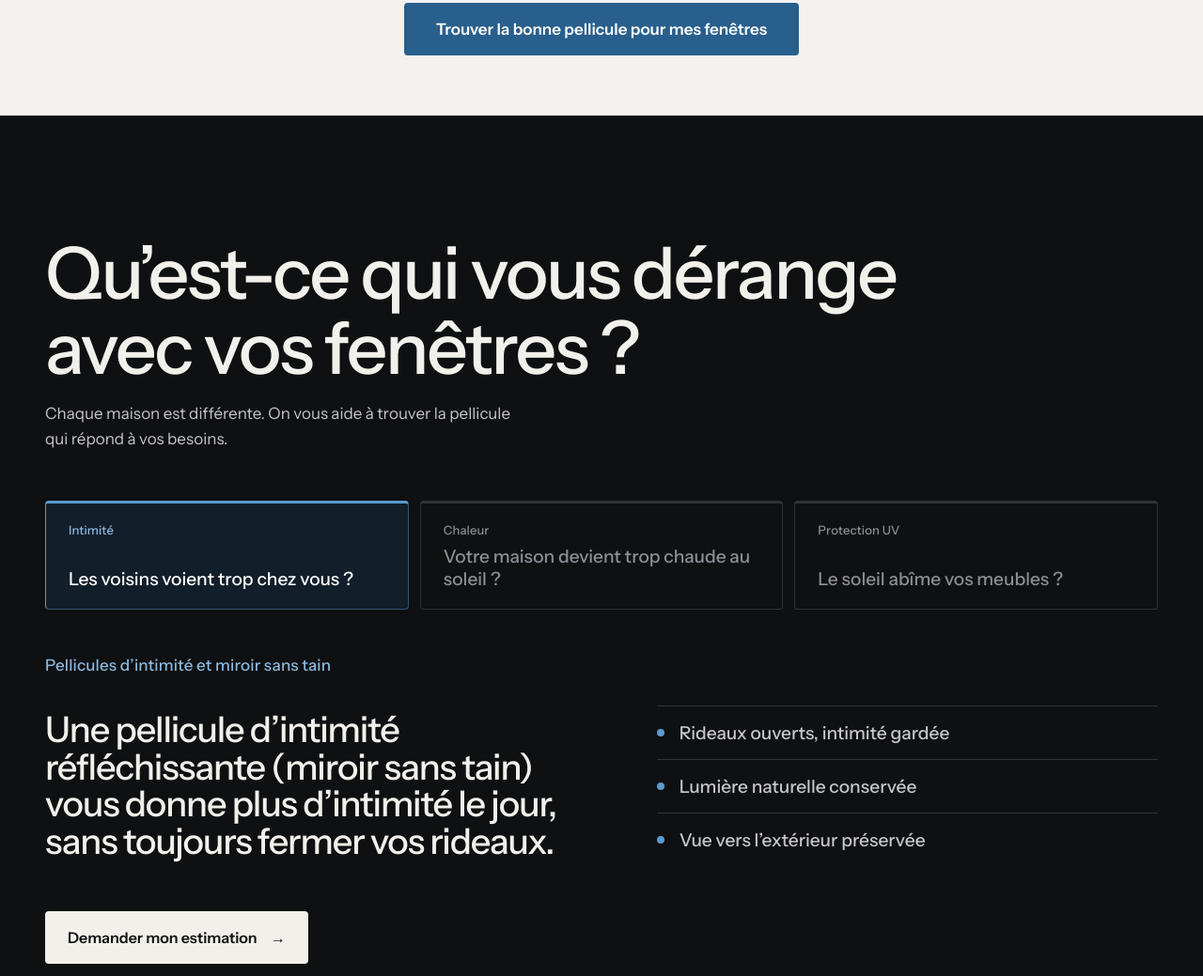
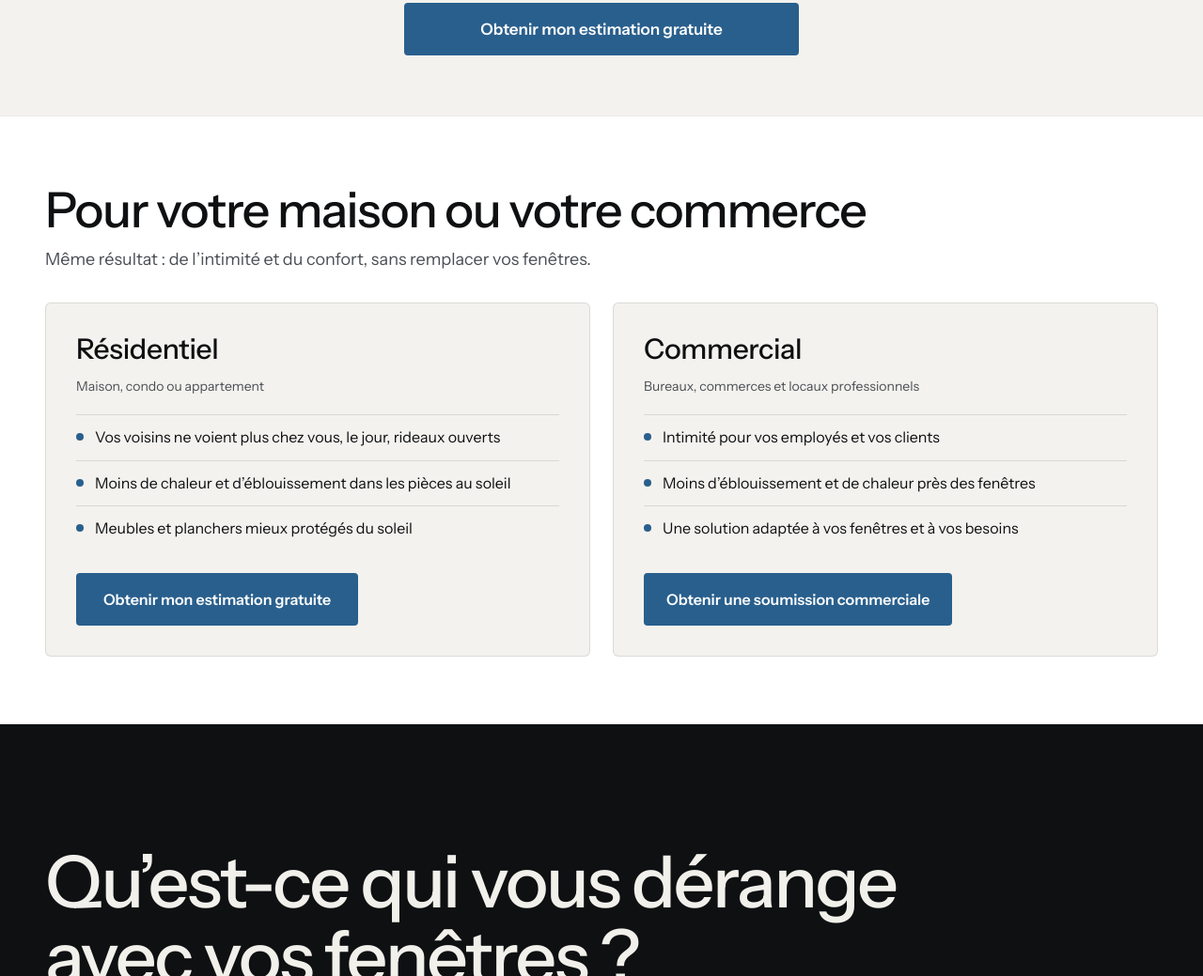
Before and after one commit to olidancause11-cmyk/DV-teinte, a plain HTML site: page index.html in a window 1280 px wide. Shown: the part 1761-2800 px from the top of the page at 94% size. Drawn offline with Linux system fonts and the light colour scheme.

Commit message:
Accueil : titre sur l'intimité, bloc Services résidentiel et commercial, avis avant le processus, textes centrés sur le résultat
Co-Authored-By: Claude Sonnet 5.5 <noreply@anthropic.com>

```diff
--- a/index.html
+++ b/index.html
@@ -61,7 +61,7 @@ fbq('track', 'PageView');
         <a href="#faq">FAQ</a>
       </nav>
       <div class="hdr-actions">
-        <a href="#formulaire" class="hdr-cta"><span class="cta-long">Demander mon estimation</span><span class="cta-short">Estimation</span></a>
+        <a href="#formulaire" class="hdr-cta"><span class="cta-long">Obtenir mon estimation</span><span class="cta-short">Estimation</span></a>
         <button type="button" class="hdr-burger" aria-label="Menu" aria-expanded="false" data-menu-toggle><span></span><span></span></button>
       </div>
     </div>
@@ -86,11 +86,11 @@ fbq('track', 'PageView');
     <div class="hero-text">
       <a href="#formulaire" class="promo-pill"><span class="promo-dot"></span>Jusqu’à 400 $ de rabais, selon la grandeur du projet</a>
       <h1 class="hero-h1">Installation de pellicules pour fenêtres sur la Rive-Sud et les environs</h1>
-      <p class="hero-hook"><span class="ln"><span class="ln-in">Profitez de vos fenêtres.</span></span><span class="ln ln-dim"><span class="ln-in">Pas de vos rideaux.</span></span></p>
-      <p class="hero-p">Plus d’intimité pendant le jour, sans devoir toujours fermer vos rideaux.</p>
+      <p class="hero-hook"><span class="ln"><span class="ln-in">Plus d’intimité.</span></span><span class="ln ln-dim"><span class="ln-in">Zéro regard indiscret.</span></span></p>
+      <p class="hero-p">On installe des pellicules sur vos fenêtres : vous gardez la lumière et la vue, sans les regards de l’extérieur. Pour votre maison ou votre commerce.</p>
       <a href="https://share.google/kLX6jMbjvzO1BwVfc" target="_blank" rel="noopener" class="hero-rating" aria-label="Note de 5 sur 5 basée sur 22 avis Google"><span class="rev-stars" aria-hidden="true">★★★★★</span><span><strong>5/5</strong> · 22 avis sur Google</span></a>
-      <div class="hero-cta"><a href="#formulaire" class="btn-blue">Demander mon estimation gratuite<span aria-hidden="true">→</span></a><a href="tel:4508029892" class="btn-tel" aria-label="Appeler DV Teinte au 450 802-9892"><svg width="18" height="18" viewBox="0 0 24 24" fill="none" stroke="currentColor" stroke-width="2" stroke-linecap="round" stroke-linejoin="round" aria-hidden="true"><path d="M22 16.9v3a2 2 0 0 1-2.2 2 19.8 19.8 0 0 1-8.6-3.1 19.5 19.5 0 0 1-6-6A19.8 19.8 0 0 1 2.1 4.2 2 2 0 0 1 4.1 2h3a2 2 0 0 1 2 1.7c.1.9.4 1.8.7 2.7a2 2 0 0 1-.5 2.1L8.1 9.8a16 16 0 0 0 6 6l1.3-1.3a2 2 0 0 1 2.1-.4c.9.3 1.8.6 2.7.7a2 2 0 0 1 1.7 2z"/></svg>450 802-9892</a></div>
-      <p class="hero-tag">Estimation gratuite à domicile · Installation professionnelle</p>
+      <div class="hero-cta"><a href="#formulaire" class="btn-blue">Obtenir mon estimation gratuite<span aria-hidden="true">→</span></a><a href="tel:4508029892" class="btn-tel" aria-label="Appeler DV Teinte au 450 802-9892"><svg width="18" height="18" viewBox="0 0 24 24" fill="none" stroke="currentColor" stroke-width="2" stroke-linecap="round" stroke-linejoin="round" aria-hidden="true"><path d="M22 16.9v3a2 2 0 0 1-2.2 2 19.8 19.8 0 0 1-8.6-3.1 19.5 19.5 0 0 1-6-6A19.8 19.8 0 0 1 2.1 4.2 2 2 0 0 1 4.1 2h3a2 2 0 0 1 2 1.7c.1.9.4 1.8.7 2.7a2 2 0 0 1-.5 2.1L8.1 9.8a16 16 0 0 0 6 6l1.3-1.3a2 2 0 0 1 2.1-.4c.9.3 1.8.6 2.7.7a2 2 0 0 1 1.7 2z"/></svg>450 802-9892</a></div>
+      <p class="hero-tag">Estimation gratuite à domicile · Garantie de 10 ans</p>
     </div>
   </section>
 
@@ -128,7 +128,37 @@ fbq('track', 'PageView');
         <p class="demo-caption" data-caption="cmp">Comparez la luminosité avant et après.</p>
       </div>
 
-      <a href="#formulaire" class="demo-cta">Trouver la bonne pellicule pour mes fenêtres</a>
+      <a href="#formulaire" class="demo-cta">Obtenir mon estimation gratuite</a>
+    </div>
+  </section>
+
+  <!-- ============ NOS SERVICES : RÉSIDENTIEL ET COMMERCIAL ============ -->
+  <section id="services" class="svc" data-screen-label="Services">
+    <div class="svc-in">
+      <h2 class="svc-title">Pour votre maison ou votre commerce</h2>
+      <p class="svc-sub">Même résultat : de l’intimité et du confort, sans remplacer vos fenêtres.</p>
+      <div class="svc-grid">
+        <article class="svc-card">
+          <h3>Résidentiel</h3>
+          <p class="svc-for">Maison, condo ou appartement</p>
+          <ul class="svc-list">
+            <li>Vos voisins ne voient plus chez vous, le jour, rideaux ouverts</li>
+            <li>Moins de chaleur et d’éblouissement dans les pièces au soleil</li>
+            <li>Meubles et planchers mieux protégés du soleil</li>
+          </ul>
+          <a href="#formulaire" class="svc-btn">Obtenir mon estimation gratuite</a>
+        </article>
+        <article id="commercial" class="svc-card">
+          <h3>Commercial</h3>
+          <p class="svc-for">Bureaux, commerces et locaux professionnels</p>
+          <ul class="svc-list">
+            <li>Intimité pour vos employés et vos clients</li>
+            <li>Moins d’éblouissement et de chaleur près des fenêtres</li>
+            <li>Une solution adaptée à vos fenêtres et à vos besoins</li>
+          </ul>
+          <a href="#formulaire" class="svc-btn" data-pick-projet="Commercial">Obtenir une soumission commerciale</a>
+        </article>
+      </div>
     </div>
   </section>
 
@@ -188,7 +218,7 @@ fbq('track', 'PageView');
     </div>
 
     <div class="solu-cta">
-      <a href="#formulaire" class="btn-cream">Demander mon estimation<span aria-hidden="true">→</span></a>
+      <a href="#formulaire" class="btn-cream">Obtenir mon estimation<span aria-hidden="true">→</span></a>
       <p>On recommande la bonne pellicule pour vous lors de l’estimation. Gratuit et sans engagement.</p>
     </div>
   </section>
@@ -213,47 +243,13 @@ fbq('track', 'PageView');
         </div>
         <div class="trust-item">
           <span class="trust-fig" aria-hidden="true"></span>
-          <h3>La bonne pellicule pour vos fenêtres</h3>
-          <p class="trust-desc">On vient voir vos fenêtres, on prend les mesures et on vous recommande une pellicule adaptée à vos besoins.</p>
+          <h3>Une solution qui règle votre problème</h3>
+          <p class="trust-desc">On vient chez vous, on regarde vos fenêtres et on vous propose ce qui répond vraiment à votre besoin, sans engagement.</p>
           <p class="trust-note">Estimation gratuite à domicile</p>
         </div>
       </div>
 
-      <a href="#formulaire" class="trust-cta">Demander mon estimation gratuite</a>
-    </div>
-  </section>
-
-  <!-- ============ COMMENT ÇA FONCTIONNE ============ -->
-  <section id="processus" class="proc" data-screen-label="Comment ça fonctionne">
-    <div class="proc-in">
-      <h2 class="proc-title">Comment ça fonctionne&nbsp;?</h2>
-      <p class="proc-sub">On s’occupe de tout, du choix de la pellicule jusqu’à l’installation.</p>
-
-      <ol class="proc-steps">
-        <li class="proc-step">
-          <span class="proc-num">01</span>
-          <div class="proc-body">
-            <h3>Expliquez-nous votre besoin</h3>
-            <p>Remplissez le formulaire. On vous contacte pour discuter de votre projet.</p>
-          </div>
-        </li>
-        <li class="proc-step">
-          <span class="proc-num">02</span>
-          <div class="proc-body">
-            <h3>On vient voir vos fenêtres</h3>
-            <p>On examine vos vitrages et on choisit la pellicule adaptée à vos besoins et à vos fenêtres.</p>
-          </div>
-        </li>
-        <li class="proc-step">
-          <span class="proc-num">03</span>
-          <div class="proc-body">
-            <h3>On fait l’installation</h3>
-            <p>Une fois la soumission acceptée, notre équipe s’occupe de la pose.</p>
-          </div>
-        </li>
-      </ol>
-
-      <a href="#formulaire" class="proc-cta">Demander mon estimation gratuite</a>
+      <a href="#formulaire" class="trust-cta">Obtenir mon estimation gratuite</a>
     </div>
   </section>
 
@@ -303,6 +299,40 @@ Une entreprise fiable et agréable avec qui faire affaire. Je les recommande san
     </div>
   </section>
 
+  <!-- ============ COMMENT ÇA FONCTIONNE ============ -->
+  <section id="processus" class="proc" data-screen-label="Comment ça fonctionne">
+    <div class="proc-in">
+      <h2 class="proc-title">Comment ça fonctionne&nbsp;?</h2>
+      <p class="proc-sub">On s’occupe de tout, du choix de la pellicule jusqu’à l’installation.</p>
+
+      <ol class="proc-steps">
+        <li class="proc-step">
+          <span class="proc-num">01</span>
+          <div class="proc-body">
+            <h3>Expliquez-nous votre besoin</h3>
+            <p>Remplissez le formulaire. On vous contacte pour discuter de votre projet.</p>
+          </div>
+        </li>
+        <li class="proc-step">
+          <span class="proc-num">02</span>
+          <div class="proc-body">
+            <h3>On vient voir vos fenêtres</h3>
+            <p>On examine vos vitrages et on choisit la pellicule adaptée à vos besoins et à vos fenêtres.</p>
+          </div>
+        </li>
+        <li class="proc-step">
+          <span class="proc-num">03</span>
+          <div class="proc-body">
+            <h3>On fait l’installation</h3>
+            <p>Une fois la soumission acceptée, notre équipe s’occupe de la pose.</p>
+          </div>
+        </li>
+      </ol>
+
+      <a href="#formulaire" class="proc-cta">Obtenir mon estimation gratuite</a>
+    </div>
+  </section>
+
   <!-- ============ ESTIMATION (FORMULAIRE) ============ -->
   <section id="estimation" class="est-sec" data-screen-label="Formulaire" data-est-section>
     <div class="stack-22">
@@ -344,7 +374,7 @@ Une entreprise fiable et agréable avec qui faire affaire. Je les recommande san
 
         <div class="est-foot">
           <span class="est-free">Gratuit et sans engagement</span>
-          <button type="submit" class="est-submit" data-est-submit>Demander mon estimation gratuite</button>
+          <button type="submit" class="est-submit" data-est-submit>Obtenir mon estimation gratuite</button>
         </div>
         <p class="est-note">Vos informations servent uniquement à traiter votre demande d’estimation.</p>
         <p class="est-send-err" role="alert" data-send-err hidden>Une erreur est survenue lors de l’envoi. Veuillez réessayer ou nous appeler au 450 802-9892.</p>
@@ -356,23 +386,6 @@ Une entreprise fiable et agréable avec qui faire affaire. Je les recommande san
         <p class="thanks-lead">Notre équipe vous appellera en moins de 30 minutes, entre 8 h et 20 h, à partir de ce numéro&nbsp;:</p>
         <div class="thanks-number" aria-label="Numéro de téléphone de DV Teinte : 450 802-9892"><svg viewBox="0 0 24 24" fill="none" stroke="currentColor" stroke-width="2" stroke-linecap="round" stroke-linejoin="round" aria-hidden="true"><path d="M22 16.9v3a2 2 0 0 1-2.2 2 19.8 19.8 0 0 1-8.6-3.1 19.5 19.5 0 0 1-6-6A19.8 19.8 0 0 1 2.1 4.2 2 2 0 0 1 4.1 2h3a2 2 0 0 1 2 1.7c.1.9.4 1.8.7 2.7a2 2 0 0 1-.5 2.1L8.1 9.8a16 16 0 0 0 6 6l1.3-1.3a2 2 0 0 1 2.1-.4c.9.3 1.8.6 2.7.7a2 2 0 0 1 1.7 2z"/></svg><span>450 802-9892</span></div>
         <p class="thanks-tip">Gardez ce numéro en tête pour ne pas manquer notre appel.</p>
-      </div>
-    </div>
-  </section>
-
-  <!-- ============ POUR LES ENTREPRISES (commercial) ============ -->
-  <section id="commercial" class="pro" data-screen-label="Commercial">
-    <div class="pro-in">
-      <div class="pro-copy">
-        <p class="pro-label">Pour les entreprises</p>
-        <h2 class="pro-title">Vos vitrines méritent aussi la bonne pellicule</h2>
-        <p class="pro-desc">Bureaux, commerces et locaux professionnels : on vous recommande une solution adaptée à vos fenêtres et à vos besoins.</p>
-        <a href="#formulaire" class="pro-btn" data-pick-projet="Commercial">Demander une soumission commerciale</a>
-      </div>
-      <!-- Motif architectural décoratif (dessin, pas une photo) -->
-      <div class="pro-frame" aria-hidden="true">
-        <i></i><i></i><i></i><i></i><i></i><i></i><i></i><i></i>
-        <span class="pro-glint"></span>
       </div>
     </div>
   </section>
@@ -449,7 +462,7 @@ Une entreprise fiable et agréable avec qui faire affaire. Je les recommande san
     <div class="final-in">
       <h2 class="h2 final-title">Prêt à profiter pleinement de vos fenêtres?</h2>
       <p class="final-p">Dites-nous ce qui vous dérange et obtenez une estimation adaptée à votre projet.</p>
-      <a href="#formulaire" class="btn-blue btn-mt-sm">Demander mon estimation<span aria-hidden="true">→</span></a>
+      <a href="#formulaire" class="btn-blue btn-mt-sm">Obtenir mon estimation<span aria-hidden="true">→</span></a>
     </div>
   </section>
 
@@ -493,7 +506,7 @@ Une entreprise fiable et agréable avec qui faire affaire. Je les recommande san
 
   <!-- ============ BARRE COLLANTE (mobile) ============ -->
   <div class="sticky-bar" data-sticky>
-    <a href="#formulaire">Demander mon estimation<span aria-hidden="true">→</span></a>
+    <a href="#formulaire">Obtenir mon estimation<span aria-hidden="true">→</span></a>
   </div>
 
 </div>
--- a/script.js
+++ b/script.js
@@ -279,7 +279,7 @@
         list.push(el); groups.set(el.parentNode, list);
       });
     };
-    add('.demo-title, .solu-title, .rev-head .h2, .trust-title, .proc-title, .est-sec .h2, .faq-in .h2, .final-title');
+    add('.demo-title, .svc-title, .solu-title, .rev-head .h2, .trust-title, .proc-title, .est-sec .h2, .faq-in .h2, .final-title');
     add('.demo-head, .demo-tabs, .demo-captions, .demo-cta');
     add('.demo-frame', true);
     add('.solu-head, .solu-tabs, .solu-panels, .solu-cta');
@@ -287,6 +287,7 @@
     add('.trust-sub, .trust-item, .trust-cta');
     add('.proc-sub, .proc-step, .proc-cta');
     add('.est-sec .stack-22 > *, .est-card');
+    add('.svc-sub, .svc-card');
     add('.faq-item');
     add('.final-p, .final .btn-blue');
     var els = $$('[data-sc]');
@@ -367,7 +368,7 @@
     var hid = $('[data-hidden="projet"]', form);
     if (hid) hid.value = est.projet;
     submitBtn.disabled = est.sending;
-    submitBtn.textContent = est.sending ? 'Envoi…' : 'Demander mon estimation gratuite';
+    submitBtn.textContent = est.sending ? 'Envoi…' : 'Obtenir mon estimation gratuite';
     var errs = est.showErr ? errors() : {};
     $$('[data-field]', form).forEach(function (inp) {
       var k = inp.getAttribute('data-field');
--- a/styles.css
+++ b/styles.css
@@ -712,3 +712,26 @@ section[id]{scroll-margin-top:72px;}
 .local-in h2{margin:0 0 12px;font-size:clamp(19px,5vw,24px);line-height:1.2;font-weight:500;letter-spacing:0;color:#F2F4F6;max-width:44ch;text-wrap:balance;}
 .local-in p{margin:0;font-size:15px;line-height:1.6;color:rgba(242,244,246,.68);max-width:78ch;}
 @media (min-width:1080px){.local-in p{font-size:16px;}}
+
+/* ===== Services : résidentiel et commercial (section claire, deux cartes) ===== */
+.svc{--svc-blue:#295F8D;background:#FFFFFF;color:#0E1012;border-top:1px solid rgba(14,16,18,.08);}
+.svc-in{max-width:1320px;margin:0 auto;padding:48px var(--gx);display:flex;flex-direction:column;align-items:flex-start;gap:12px;}
+.svc-title{font-size:clamp(30px,4.2vw,52px);line-height:1.06;font-weight:500;letter-spacing:-.025em;color:#0E1012;text-wrap:balance;}
+.svc-sub{margin:0;font-size:clamp(16px,1.5vw,18px);line-height:1.5;color:#4A4F55;max-width:62ch;}
+.svc-grid{width:100%;margin-top:12px;display:grid;grid-template-columns:minmax(0,1fr);gap:16px;}
+.svc-card{display:flex;flex-direction:column;align-items:flex-start;gap:12px;padding:24px;background:#F4F2EE;border:1px solid rgba(14,16,18,.1);border-radius:6px;}
+.svc-card h3{margin:0;font-size:clamp(24px,2.4vw,30px);line-height:1.15;font-weight:500;letter-spacing:-.01em;color:#0E1012;}
+.svc-for{margin:0;font-size:14px;line-height:1.4;color:#4A4F55;}
+.svc-list{list-style:none;margin:8px 0 0;padding:0;width:100%;}
+.svc-list li{display:flex;align-items:flex-start;gap:12px;padding:12px 0;border-top:1px solid rgba(14,16,18,.12);font-size:16px;line-height:1.45;color:#0E1012;}
+.svc-list li::before{content:"";width:8px;height:8px;margin-top:7px;border-radius:50%;background:var(--svc-blue);flex-shrink:0;}
+.svc-btn{display:flex;align-items:center;justify-content:center;width:100%;min-height:56px;margin-top:12px;padding:0 24px;border-radius:4px;background:var(--svc-blue);color:#fff;font-weight:600;font-size:16px;text-align:center;transition:background .2s ease;}
+.svc-btn:hover{background:#1F4A6E;color:#fff;}
+.svc-btn:focus-visible{outline:2px solid var(--svc-blue);outline-offset:3px;}
+@media (min-width:900px){
+  .svc-in{padding-top:72px;padding-bottom:72px;}
+  .svc-grid{grid-template-columns:repeat(2,minmax(0,1fr));gap:24px;margin-top:20px;}
+  .svc-card{padding:32px;}
+  .svc-card .svc-list{flex:1;}
+  .svc-btn{width:auto;min-width:300px;}
+}
```
